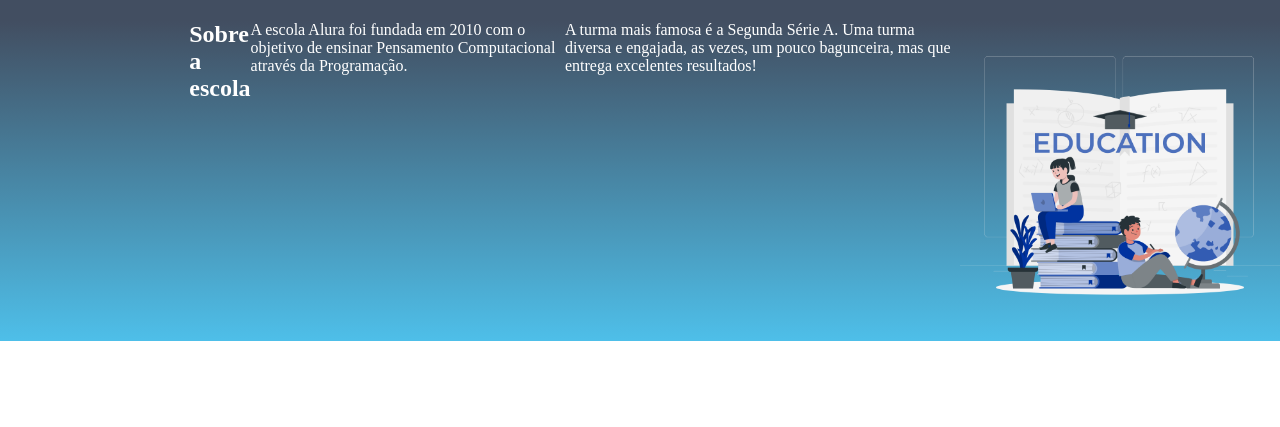
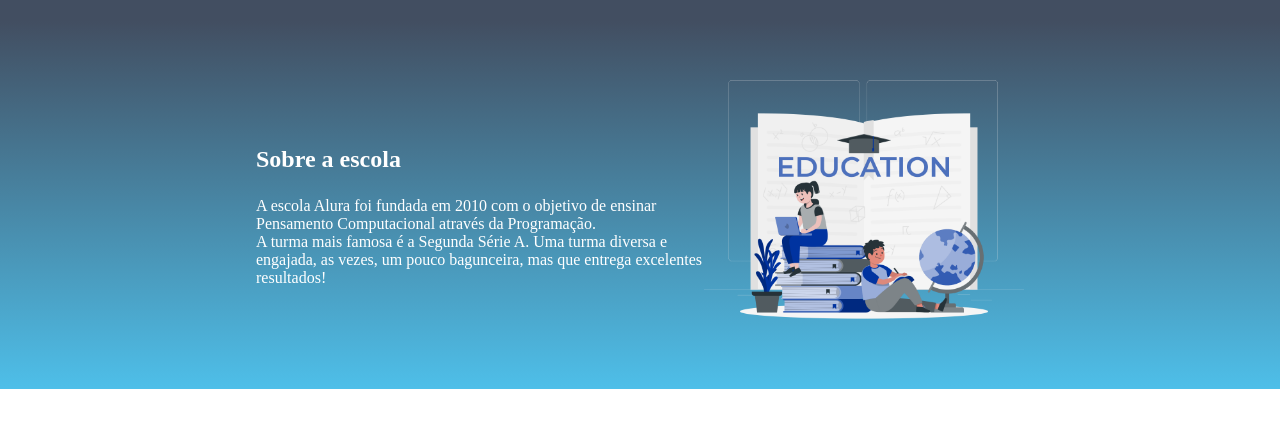
Before and after one commit to d202007/Projeto-Figma, a plain HTML site: page index.html in a window 1280 px wide. Shown: the part 101-528 px from the top of the page. Drawn offline with Linux system fonts and the light colour scheme.

Commit message:
Add files via upload

```diff
--- a/index.html
+++ b/index.html
@@ -16,7 +16,7 @@
             </ul>
          </header>
          <section class="escola">
-            <div class="escola-div-conteudo"></div>
+            <div class="escola-div-conteudo">
             <h2 class="escola-titulo">Sobre a escola</h2>
             <p class="escola-texto-um"></p> A escola Alura foi fundada em 2010 com o objetivo de ensinar Pensamento Computacional através da Programação.
             <p class="escola-texto-dois"></p> A turma mais famosa é a Segunda Série A. Uma turma diversa e engajada, as vezes, um pouco bagunceira, mas que entrega excelentes resultados!
--- a/style.css
+++ b/style.css
@@ -30,8 +30,14 @@
     background-image: linear-gradient(#424e61,#4ebfe9);
     color: white;
     display: flex;
+    justify-content: center;
+    align-items: center;
+    padding: 24px 0;
 }
 
 .escola-div-conteudo{
     width: 35%;
 }
+.escola-titulo{
+    padding: 24px 0;
+}
```
